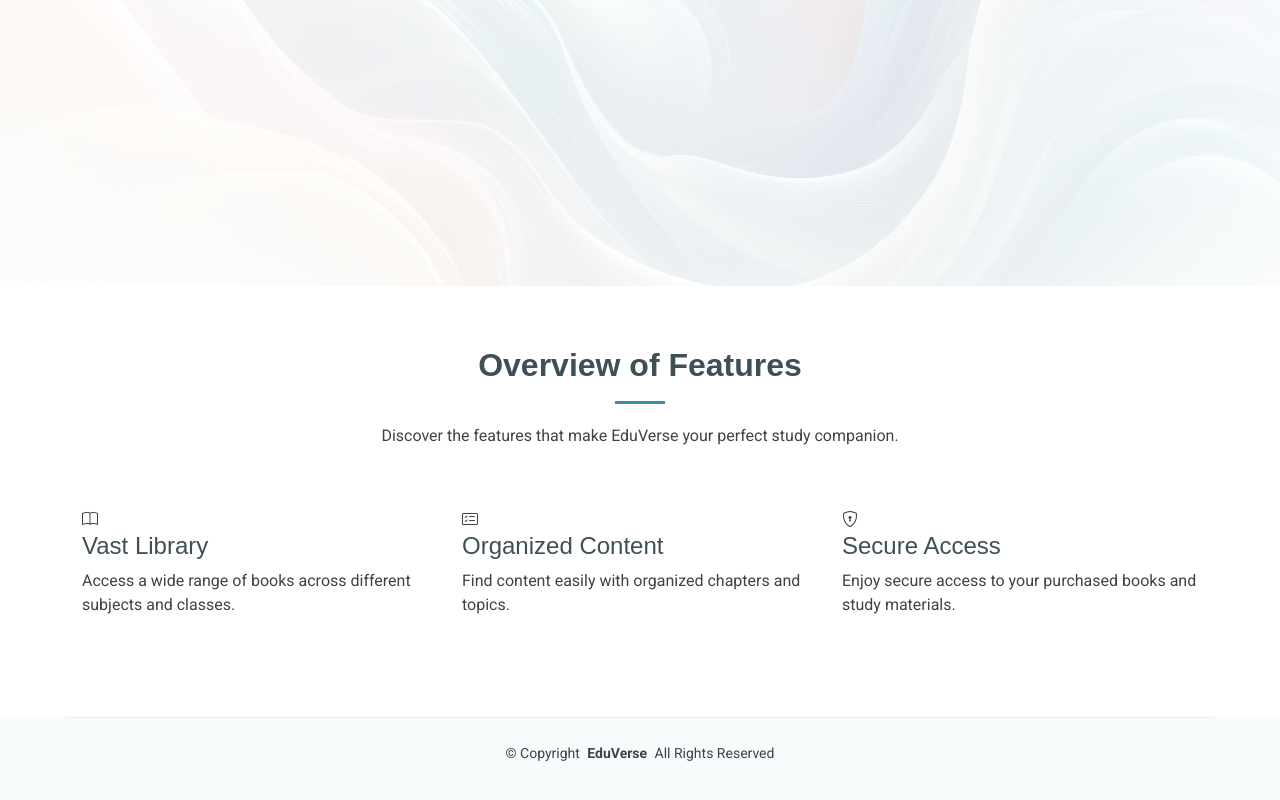
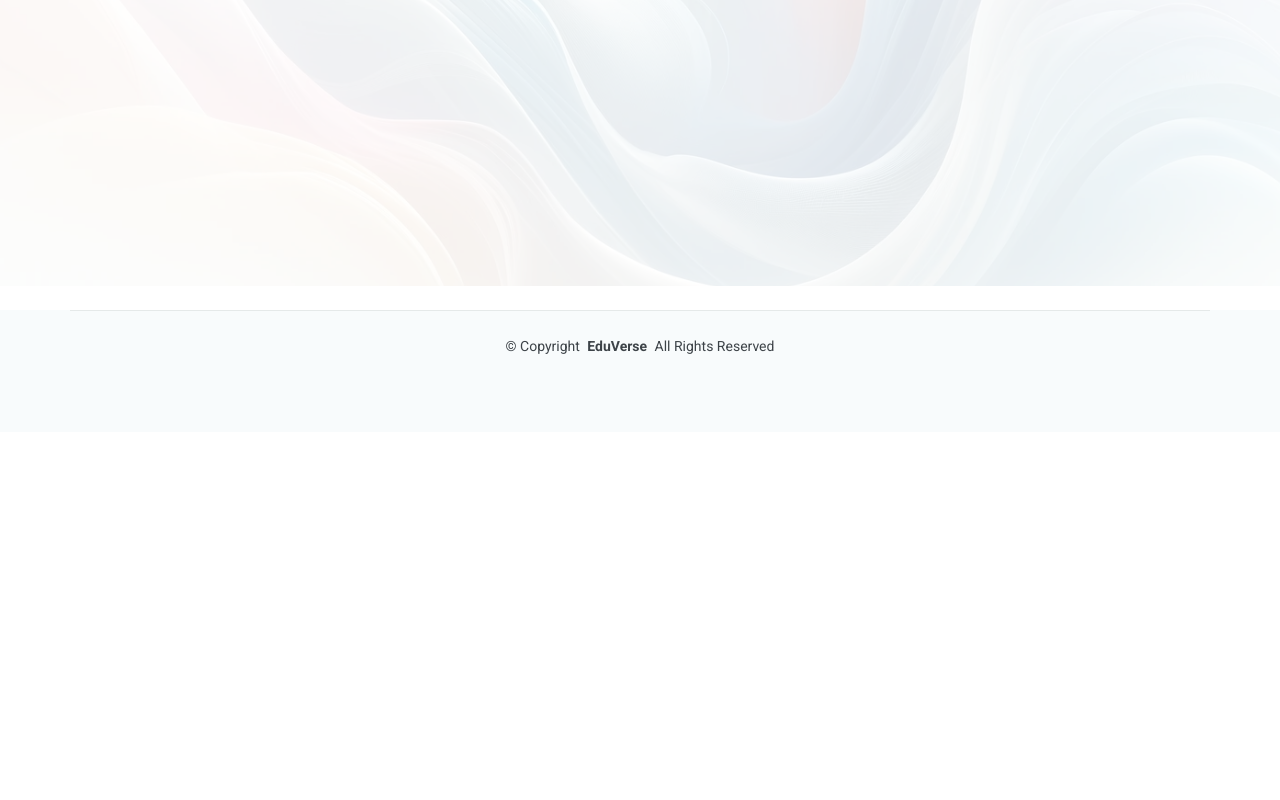
Before and after one commit to sumitnath2024/EduVerse, a plain HTML site: page index.html in a window 1280 px wide. Shown: the part 434-1234 px from the top of the page. After the commit the page ends 866 px from the top, so only its background shows below. Drawn offline with Linux system fonts and the light colour scheme.

Commit message:
Update index.html

```diff
--- a/index.html
+++ b/index.html
@@ -83,39 +83,6 @@
     </div>
     <!-- /iframe Section -->
 
-    <!-- Overview Section -->
-    <section id="overview" class="overview section">
-      <div class="container" data-aos="fade-up">
-        <div class="section-title">
-          <h2>Overview of Features</h2>
-          <p>Discover the features that make EduVerse your perfect study companion.</p>
-        </div>
-        <div class="row gy-4">
-          <div class="col-lg-4" data-aos="fade-up" data-aos-delay="100">
-            <div class="feature-box">
-              <i class="bi bi-book"></i>
-              <h4>Vast Library</h4>
-              <p>Access a wide range of books across different subjects and classes.</p>
-            </div>
-          </div>
-          <div class="col-lg-4" data-aos="fade-up" data-aos-delay="200">
-            <div class="feature-box">
-              <i class="bi bi-card-checklist"></i>
-              <h4>Organized Content</h4>
-              <p>Find content easily with organized chapters and topics.</p>
-            </div>
-          </div>
-          <div class="col-lg-4" data-aos="fade-up" data-aos-delay="300">
-            <div class="feature-box">
-              <i class="bi bi-shield-lock"></i>
-              <h4>Secure Access</h4>
-              <p>Enjoy secure access to your purchased books and study materials.</p>
-            </div>
-          </div>
-        </div>
-      </div>
-    </section><!-- /Overview Section -->
-
   </main>
 
   <footer id="footer" class="footer position-relative">
```
